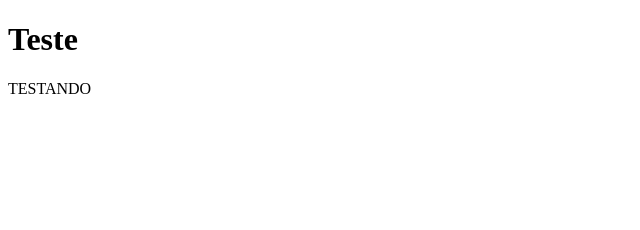
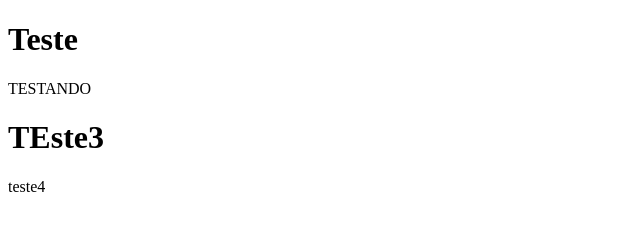
Before and after one commit to MateusNMartins/testeGit, a plain HTML site: page index.html in a window 1280 px wide. Shown: the whole page, without its empty margins (0-640 px from the left). Drawn offline with Linux system fonts and the light colour scheme.

Commit message:
Adicionando assunto 3 e 4

```diff
--- a/index.html
+++ b/index.html
@@ -8,5 +8,7 @@
 <body>
     <h1>Teste</h1>
     <p>TESTANDO</p>
+    <h1>TEste3</h1>
+    <p>teste4</p>
 </body>
 </html>
```
